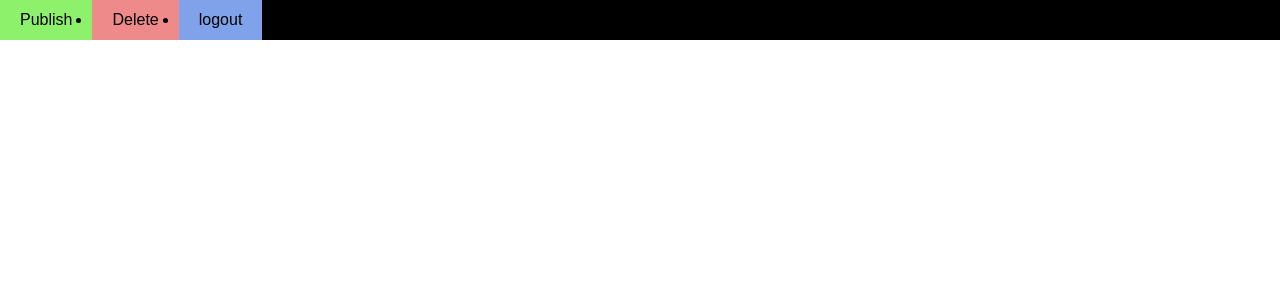
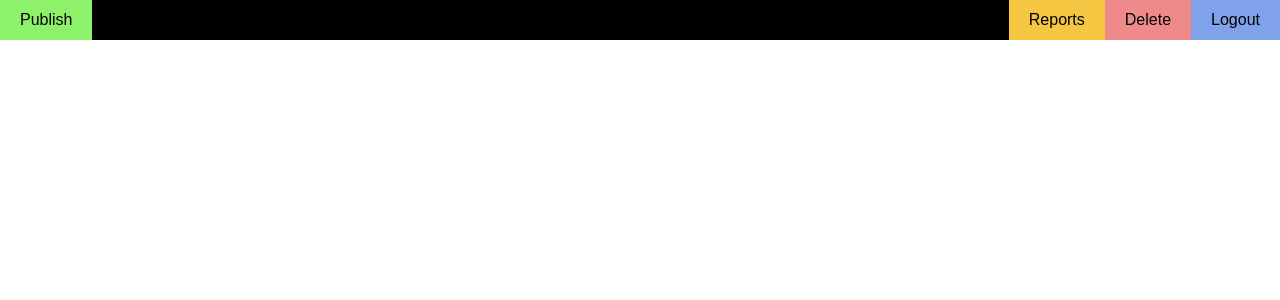
Before and after one commit to austin880625/KSKGcomplain, a Django app: page /manage/ in a window 1280 px wide. Shown: the top 300 px of the page. Run offline with Django 3.2, Linux system fonts and the light colour scheme; a user stored in the database is signed in; data that the repository does not hold is empty.

Commit message:
prepare for the new report feature

```diff
--- a/Manager/static/css/submission_list.css
+++ b/Manager/static/css/submission_list.css
@@ -5,6 +5,7 @@ body{
 ul{
     padding: 0px;
     margin: 0px;
+    list-style: none;
 }
 li{
     cursor: pointer;
@@ -120,7 +121,13 @@ input[type="checkbox"]:checked + label div{
 }
 #delete_button{
     background-color: #EF8A8A;
+    float: right;
 }
 #logout_button{
     background-color: #7FA2EA;
+    float: right;
 }
+#reports_button{
+    background-color: #F5C641;
+    float: right;
+}
--- a/Manager/static/js/submission_list.js
+++ b/Manager/static/js/submission_list.js
@@ -35,11 +35,12 @@ $(document).ready(function(){
         });
         xhttp.onreadystatechange = function() {
             if (xhttp.readyState == 4 && xhttp.status == 200) {
-                document.getElementById("sub_cont_"+sub_id.toString()).innerHTML=xhttp.responseText.replace("\n","<br />");
+                document.getElementById("sub_cont_"+sub_id.toString()).innerHTML=xhttp.responseText.replace("\n","<br />").replace("\r\n","<br />");
             }
         };
         xhttp.open("GET","/manage/fetch_submission/?id="+sub_id.toString(),true);
         xhttp.send();
+        document.getElementById("editor").innerHTML="";
         $(".edit_window").hide();
     });
 });
--- a/Submissions/views.py
+++ b/Submissions/views.py
@@ -1,11 +1,12 @@
 from django.shortcuts import render
 from django.forms import Form
 from django import forms
-from django.http import HttpResponseRedirect
+from django.http import HttpResponseRedirect,HttpResponse
 from .models import Submission
 from Pages.models import Page
 # Create your views here.
-
+def Create_Report(request,hashtag):
+    return HttpResponse("YEE")
 def Create_Submission(request):
     if request.method=='GET':
         page=Page.objects.all()[0]
--- a/kskgcomplain/settings.py
+++ b/kskgcomplain/settings.py
@@ -23,7 +23,7 @@ BASE_DIR = os.path.dirname(os.path.dirname(os.path.abspath(__file__)))
 SECRET_KEY = 'g+x1et$gxgmst6&gqtmpzndk$s!!9rmain8nm5gp2m!&74$1#^'
 
 # SECURITY WARNING: don't run with debug turned on in production!
-DEBUG = False
+DEBUG = True
 
 ALLOWED_HOSTS = ['*']
 
--- a/kskgcomplain/urls.py
+++ b/kskgcomplain/urls.py
@@ -16,12 +16,13 @@ Including another URLconf
 from django.conf.urls import url
 from django.contrib import admin
 from kskgcomplain.views import Login,Logout
-from Submissions.views import Create_Submission,Submit_Success
+from Submissions.views import Create_Submission,Create_Report,Submit_Success
 from Manager.views import Manage_Main,Manage_Post_Operation,Fetch_Submission,Update_Submission
 
 urlpatterns = [
     url(r'^admin/', admin.site.urls),
     url(r'^$',Create_Submission),
+    url(r'^report/(?P<hashtag>[0-9]+)/$',Create_Report),
     url(r'^submit_success/$',Submit_Success),
     url(r'^manage/$', Manage_Main),
     url(r'^manage/fetch_submission/$',Fetch_Submission),
--- a/templates/Manager/submission_list.html
+++ b/templates/Manager/submission_list.html
@@ -11,8 +11,9 @@
     <div class="main_panel">
         <ul>
             <li id="publish_button">Publish</li>
+            <a href="{% url "logout" %}"><li id="logout_button">Logout</li></a>
             <li id="delete_button">Delete</li>
-            <a href="{% url "logout" %}"><li id="logout_button">logout</li></a>
+            <li id="reports_button">Reports</li>
         </ul>
     </div>
     <div class="submission_container">
```
Also changed, not shown: Submissions/models.py (+22 -0 lines), db.sqlite3.
